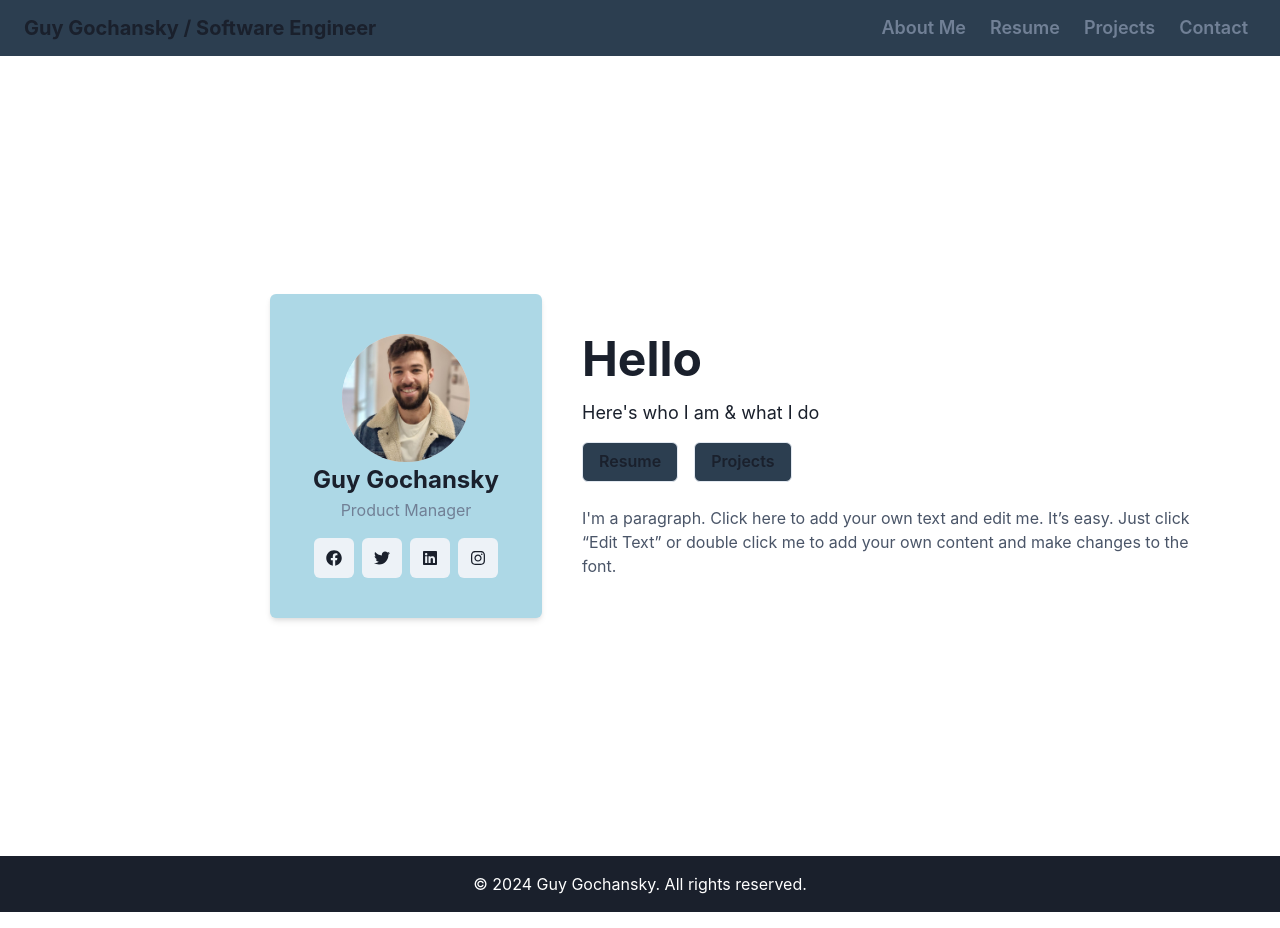
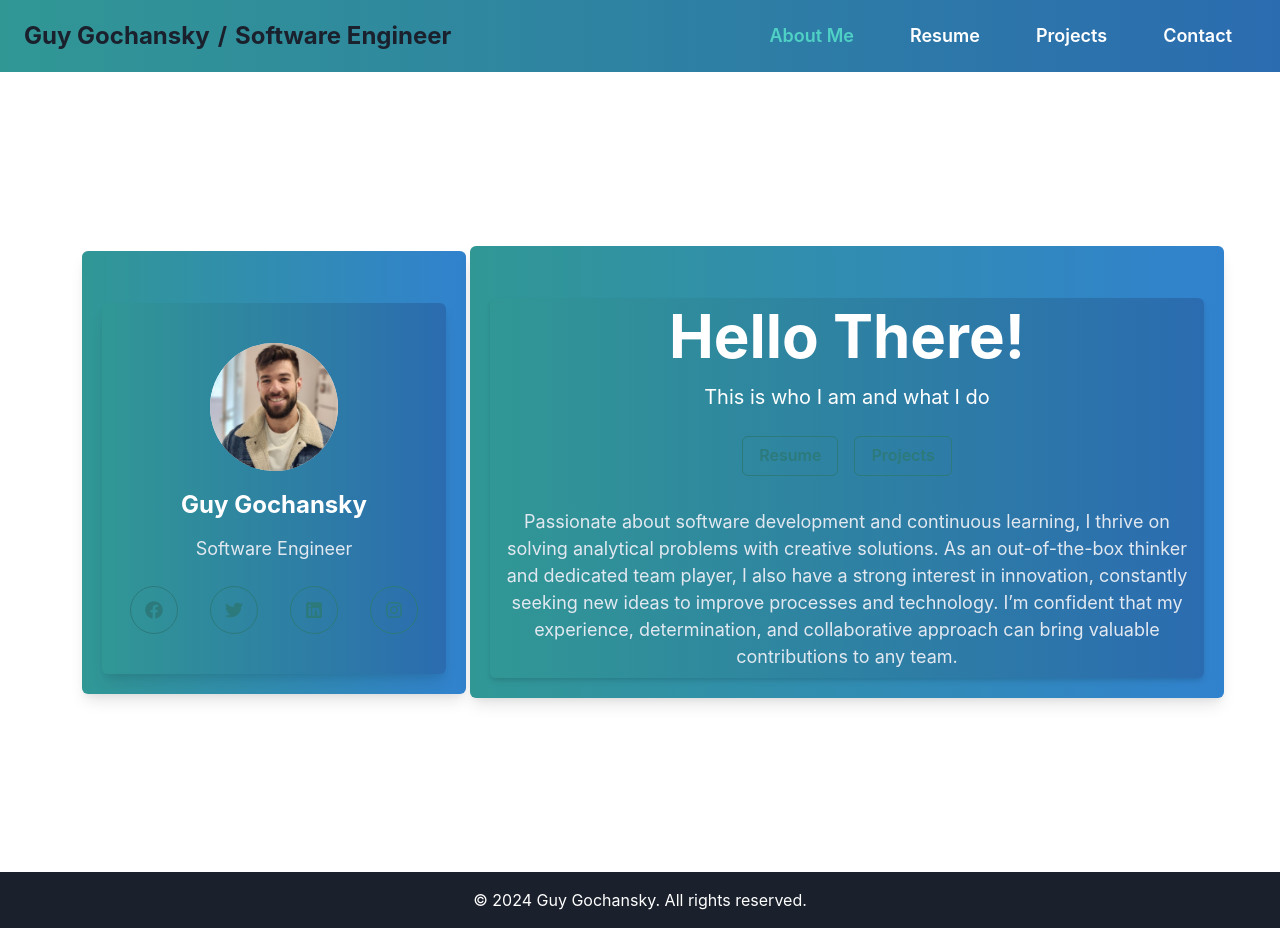
Before and after one commit to guhan1584/Portfolio, a React (Vite) app in the folder Personal-Website/: page / in a window 1280 px wide. Built offline with nearby package versions, Linux system fonts and the light colour scheme.

Commit message:
Refactoring - NavBar, ProfileSection, InerSection and Hero. Unfinished.

```diff
--- a/Personal-Website/src/components/Hero.tsx
+++ b/Personal-Website/src/components/Hero.tsx
@@ -1,52 +1,95 @@
-import { Flex, IconButton, Text, Avatar, Card } from "@chakra-ui/react";
+import {
+  Flex,
+  IconButton,
+  Text,
+  Avatar,
+  Box,
+  VStack,
+  useBreakpointValue,
+} from "@chakra-ui/react";
 import { FaFacebook, FaTwitter, FaLinkedin, FaInstagram } from "react-icons/fa";
 import me from "../assets/MyPicture.jpeg";
 
 const Hero = () => {
+  const avatarSize = useBreakpointValue({ base: "xl", md: "2xl" });
+  const textSize = useBreakpointValue({ base: "xl", md: "2xl" });
+  const roleTextSize = useBreakpointValue({ base: "md", md: "lg" });
+  const iconSize = useBreakpointValue({ base: "md", md: "lg" });
+  const iconMargin = useBreakpointValue({ base: "2", md: "4" });
+
   return (
-    <Card textAlign="center" p="10" bg="lightblue" rounded="md" shadow="md">
+    <Box
+      textAlign="center"
+      p={{ base: "6", md: "10" }}
+      bgGradient="linear(to-r, teal.500, blue.600)"
+      rounded="md"
+      shadow="lg"
+      maxW="container.md"
+      mx="auto"
+      mt="8"
+    >
       <Avatar
-        marginLeft={"8"}
-        size={"2xl"}
+        mx="auto"
+        size={avatarSize} // Dynamically adjusting avatar size
         name="Guy Gochansky"
         src={me}
         bg="gray.200"
       />
-      <Text fontSize="2xl" fontWeight="bold">
-        Guy Gochansky
-      </Text>
-      <Text color="gray.500">Product Manager</Text>
-      <Flex justifyContent="center" mt="4">
+      <VStack spacing={3} mt="4">
+        <Text fontSize={textSize} fontWeight="bold" color="white">
+          Guy Gochansky
+        </Text>
+        <Text fontSize={roleTextSize} color="gray.200">
+          Software Engineer
+        </Text>
+      </VStack>
+      <Flex justifyContent="center" mt="6">
         <IconButton
           as="a"
           href="#"
           icon={<FaFacebook />}
-          mx="1"
+          size={iconSize} // Responsive icon size
+          mx={iconMargin}
+          variant="outline"
           aria-label="Facebook"
+          colorScheme="teal"
+          isRound
         />
         <IconButton
           as="a"
           href="#"
           icon={<FaTwitter />}
-          mx="1"
+          size={iconSize}
+          mx={iconMargin}
+          variant="outline"
           aria-label="Twitter"
+          colorScheme="teal"
+          isRound
         />
         <IconButton
           as="a"
           href="#"
           icon={<FaLinkedin />}
-          mx="1"
+          size={iconSize}
+          mx={iconMargin}
+          variant="outline"
           aria-label="LinkedIn"
+          colorScheme="teal"
+          isRound
         />
         <IconButton
           as="a"
           href="#"
           icon={<FaInstagram />}
-          mx="1"
+          size={iconSize}
+          mx={iconMargin}
+          variant="outline"
           aria-label="Instagram"
+          colorScheme="teal"
+          isRound
         />
       </Flex>
-    </Card>
+    </Box>
   );
 };
 
--- a/Personal-Website/src/components/IntroSection.tsx
+++ b/Personal-Website/src/components/IntroSection.tsx
@@ -1,27 +1,70 @@
-import { Box, Heading, Flex, Button, Text } from "@chakra-ui/react";
+import {
+  Box,
+  Heading,
+  Flex,
+  Button,
+  Text,
+  useBreakpointValue,
+} from "@chakra-ui/react";
 import { Link } from "react-router-dom";
 
 const IntroSection = () => {
+  const headingSize = useBreakpointValue({ base: "2xl", md: "3xl" });
+  const textSize = useBreakpointValue({ base: "lg", md: "xl" });
+  const buttonSize = useBreakpointValue({ base: "sm", md: "md" });
+
   return (
-    <Box p="10">
-      <Heading as="h1" size="2xl" mb="4">
-        Hello
+    <Box
+      p={{ base: "2", md: "2" }}
+      textAlign="center"
+      bgGradient="linear(to-r, teal.500, blue.600)"
+      color="white"
+      rounded="md"
+      shadow="md"
+      maxW="container.lg"
+      mx="auto"
+      mt="8"
+    >
+      <Heading as="h1" size={headingSize} mb="4" fontWeight="bold">
+        Hello There!
       </Heading>
-      <Text fontSize="lg" mb="4">
-        Here's who I am & what I do
+      <Text fontSize={textSize} mb="6">
+        This is who I am and what I do
       </Text>
-      <Flex>
-        <Button bg={"#2C3E50"} mr="4" variant="outline">
-          <Link to="/Resume">Resume</Link>
+
+      <Flex justifyContent="center" mb="8">
+        <Button
+          as={Link}
+          to="/resume"
+          size={buttonSize}
+          colorScheme="teal"
+          variant="outline"
+          mx={2}
+          _hover={{ bg: "white", color: "teal.500" }}
+        >
+          Resume
         </Button>
-        <Button bg="#2C3E50" variant="outline">
-          <Link to="/projects">Projects</Link>
+        <Button
+          as={Link}
+          to="/projects"
+          size={buttonSize}
+          colorScheme="teal"
+          variant="outline"
+          mx={2}
+          _hover={{ bg: "white", color: "teal.500" }}
+        >
+          Projects
         </Button>
       </Flex>
-      <Text mt="6" fontSize="md" color="gray.600">
-        I'm a paragraph. Click here to add your own text and edit me. It’s easy.
-        Just click “Edit Text” or double click me to add your own content and
-        make changes to the font.
+
+      <Text fontSize={{ base: "md", md: "lg" }} color="gray.200">
+        Passionate about software development and continuous learning, I thrive
+        on solving analytical problems with creative solutions. As an
+        out-of-the-box thinker and dedicated team player, I also have a strong
+        interest in innovation, constantly seeking new ideas to improve
+        processes and technology. I’m confident that my experience,
+        determination, and collaborative approach can bring valuable
+        contributions to any team.
       </Text>
     </Box>
   );
--- a/Personal-Website/src/components/NavBar.tsx
+++ b/Personal-Website/src/components/NavBar.tsx
@@ -1,54 +1,80 @@
-import { Flex, Spacer, Box, Button, Heading } from "@chakra-ui/react";
-import { Link } from "react-router-dom";
+import {
+  Flex,
+  Spacer,
+  Box,
+  Button,
+  Heading,
+  Grid,
+  useBreakpointValue,
+} from "@chakra-ui/react";
+import { Link, useLocation } from "react-router-dom";
 
 const NavBar = () => {
+  const location = useLocation();
+  const buttonSize = useBreakpointValue({ base: "sm", md: "lg" });
+
   return (
-    <Flex bg={"#2C3E50"} as="nav" p="4" alignItems="center">
-      <Heading marginLeft={2} fontSize="xl" fontWeight="bold">
-        Guy Gochansky / Software Engineer
+    <Flex
+      // bg={"#2C3E50"}
+      bgGradient="linear(to-r, teal.500, blue.600)"
+      as="nav"
+      p="4"
+      alignItems="center"
+    >
+      <Box display="flex" alignItems="center">
+        <Heading
+          marginLeft={2}
+          paddingRight={2}
+          fontSize={"x-large"}
+          fontWeight="bold"
+        >
+          Guy Gochansky
         </Heading>
+        <Heading fontSize={"x-large"}> / </Heading>
+        <Heading paddingLeft={2} fontSize={"x-large"}>
+          Software Engineer
+        </Heading>
+      </Box>
       <Spacer />
       <Box marginRight={4}>
+        <Grid templateColumns="repeat(4, auto)" gap={6}>
           <Link to={"/"}>
             <Button
-            marginLeft={6}
-            variant={"link"}
-            fontSize={"lg"}
-            whiteSpace={"normal"}
+              variant={"ghost"}
+              fontSize={buttonSize}
+              color={location.pathname === "/" ? "teal.300" : "white"}
             >
               About Me
             </Button>
           </Link>
           <Link to={"/resume"}>
             <Button
-            marginLeft={6}
-            variant={"link"}
-            fontSize={"lg"}
-            whiteSpace={"normal"}
+              variant={"ghost"}
+              fontSize={buttonSize}
+              color={location.pathname === "/resume" ? "teal.300" : "white"}
             >
               Resume
             </Button>
           </Link>
           <Link to={"/projects"}>
             <Button
-            marginLeft={6}
-            variant={"link"}
-            fontSize={"lg"}
-            whiteSpace={"normal"}
+              variant={"ghost"}
+              fontSize={buttonSize}
+              color={location.pathname === "/projects" ? "teal.300" : "white"}
             >
               Projects
             </Button>
           </Link>
           <Link to={"/contact"}>
             <Button
-            marginLeft={6}
-            variant={"link"}
-            fontSize={"lg"}
-            whiteSpace={"normal"}
+              variant={"ghost"}
+              fontSize={buttonSize}
+              color={location.pathname === "/contact" ? "teal.300" : "white"}
             >
               Contact
             </Button>
           </Link>
+        </Grid>
       </Box>
     </Flex>
   );
--- a/Personal-Website/src/components/ProfileSection.tsx
+++ b/Personal-Website/src/components/ProfileSection.tsx
@@ -4,12 +4,42 @@ import IntroSection from "./IntroSection";
 
 const ProfileSection = () => {
   return (
-    <Flex direction={"row"} justifyContent={"center"} alignItems={"center"}>
-      <Box marginLeft={250}>
+    <Flex
+      marginLeft={38}
+      marginRight={3}
+      direction={{ base: "column", md: "row" }}
+      justifyContent="left"
+      alignItems="center"
+      width="100%"
+      height="100%"
+      p={6}
+      gap={1} // Smaller gap between sections
+    >
+      <Box
+        flex="1"
+        textAlign="center"
+        maxW="sm"
+        height="auto" // Ensures boxes have more consistent height
+        p={5} // Reduce padding to make it more compact
+        shadow="lg"
+        borderRadius="md"
+        bgGradient="linear(to-r, teal.500, blue.500)"
+      >
         <Hero />
       </Box>
 
-      <IntroSection />
+      <Box
+        flex="1"
+        textAlign="center"
+        maxW="xxl"
+        height="auto" // Adjust for consistent height
+        p={5}
+        shadow="lg"
+        borderRadius="md"
+        bgGradient="linear(to-r, teal.500, blue.500)"
+      >
+        <IntroSection />
+      </Box>
     </Flex>
   );
 };
--- a/Personal-Website/src/pages/Contact.tsx
+++ b/Personal-Website/src/pages/Contact.tsx
@@ -14,6 +14,7 @@ import { useState } from "react";
 const Contact = () => {
   const [name, setName] = useState("");
   const [email, setEmail] = useState("");
+  const [subject, setSubject] = useState("");
   const [message, setMessage] = useState("");
   const [isSubmitting, setIsSubmitting] = useState(false);
 
@@ -50,6 +51,15 @@ const Contact = () => {
               />
             </FormControl>
             <FormControl isRequired>
+              <FormLabel htmlFor="email">Subject</FormLabel>
+              <Input
+                id="subject"
+                type="text"
+                value={subject}
+                onChange={(e) => setSubject(e.target.value)}
+              />
+            </FormControl>
+            <FormControl isRequired>
               <FormLabel htmlFor="message">Message</FormLabel>
               <Textarea
                 id="message"
--- a/Personal-Website/src/pages/Projects.tsx
+++ b/Personal-Website/src/pages/Projects.tsx
@@ -26,9 +26,11 @@ const projects: Project[] = [
   {
     id: 1,
     title: "Video Game Discovery Platform",
-    description: `Video Game Discovery App is a React-based application designed to help users explore a
-                  variety of video games by genre, platform, and search criteria. The app fetches data from
-                  the RAWG API and displays it in an easy-to-navigate format, providing game details and filtering options.`,
+    description: `The Video Game Discovery App fetches game data using the RAWG API, allowing users to explore different
+                  genres and platforms. The app uses React Query for efficient data fetching, caching, and background
+                  synchronization. It supports features such as infinite scrolling and filtering by genre, platform, and
+                  search terms. The app also utilizes Zustand for state management, React Router for navigation, and has
+                  been deployed on Vercel.`,
     imageUrl: gamePlatform,
     technologies: [
       "React",
```
Also changed, not shown: 1 other file (tests, documents, lock files or other folders). Lines whose indentation alone changed are shown as unchanged.
